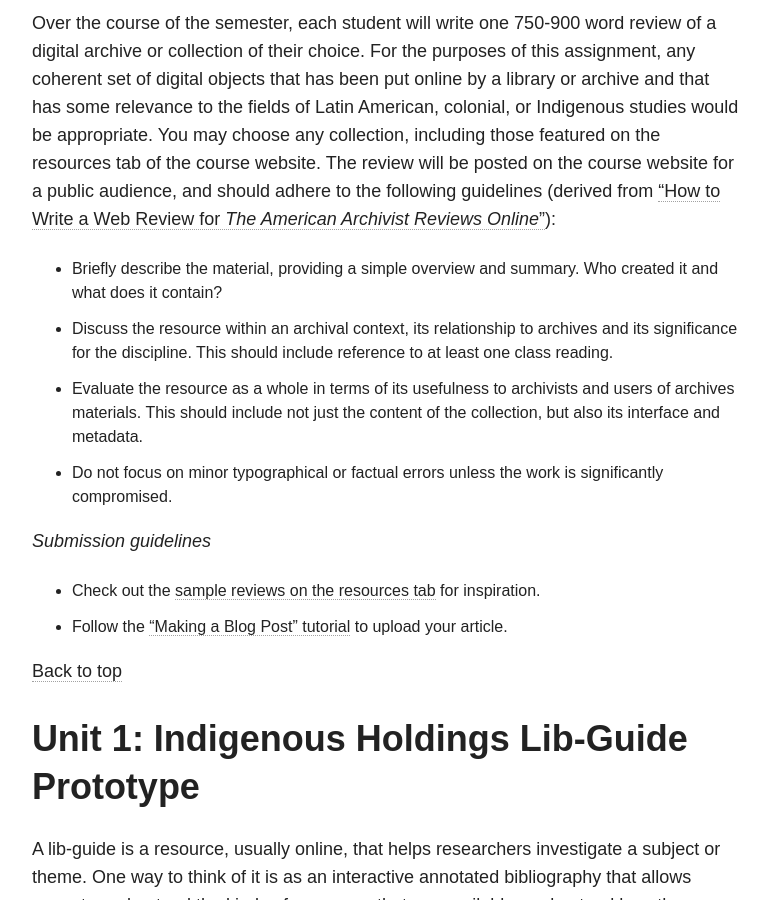
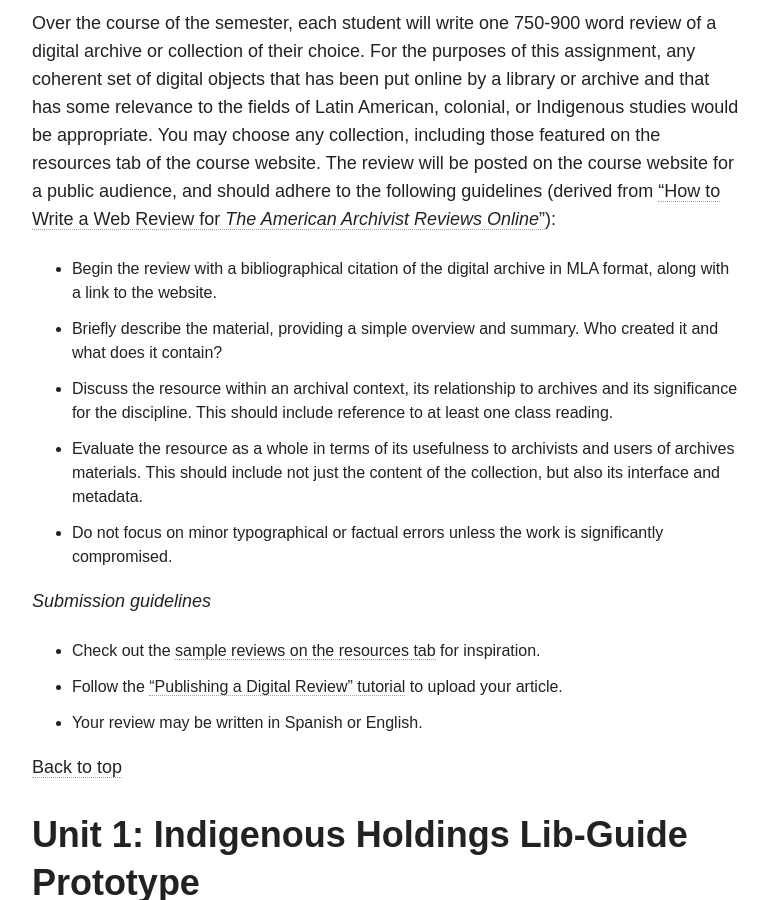
Before and after one commit to pilarvillanueva/criticalarchives, a Jekyll site: the page built from assignments/index.md, in a window 1280 px wide and 900 px high, scrolled down 2218 px. Shown: the whole window, without its empty margins (254-1022 px from the left). Built offline with Jekyll 4.4.1, drawn with Linux system fonts in a browser that asks for light colours; nearby versions of some CDN libraries.

Commit message:
copyediting

```diff
--- a/assignments/index.md
+++ b/assignments/index.md
@@ -25,6 +25,7 @@ At least once during the semester, you will be assigned to serve as a Commentato
 
 # Digital Collection Review
 Over the course of the semester, each student will write one 750-900 word review of a digital archive or collection of their choice. For the purposes of this assignment, any coherent set of digital objects that has been put online by a library or archive and that has some relevance to the fields of Latin American, colonial, or Indigenous studies would be appropriate. You may choose any collection, including those featured on the resources tab of the course website. The review will be posted on the course website for a public audience, and should adhere to the following guidelines (derived from ["How to Write a Web Review for *The American Archivist Reviews Online*"](http://files.archivists.org/periodicals/How_to_Write_a_Web_Review.pdf)):
+* Begin the review with a bibliographical citation of the digital archive in MLA format, along with a link to the website.
 * Briefly describe the material, providing a simple overview and summary.  Who created it and what does it contain?
 * Discuss the resource within an archival context, its relationship to archives and its significance for the discipline. This should include reference to at least one class reading.
 * Evaluate the resource as a whole in terms of its usefulness to archivists and users of archives materials. This should include not just the content of the collection, but also its interface and metadata.
@@ -32,7 +33,8 @@ Over the course of the semester, each student will write one 750-900 word review
 
 *Submission guidelines*
 * Check out the [sample reviews on the resources tab](https://guides.lib.utexas.edu/latinamericanstudies) for inspiration.
-* Follow the [“Making a Blog Post” tutorial](../../resources/index.html) to upload your article.
+* Follow the [“Publishing a Digital Review” tutorial](http://www.halperta.com/criticalarchives/tutorial/blog-instructions/) to upload your article.
+* Your review may be written in Spanish or English.
 
 <a href="#top">Back to top</a>
 
```
Also changed, not shown: _posts/blog/2018-07-31-welcome.md (+1 -1 lines).
